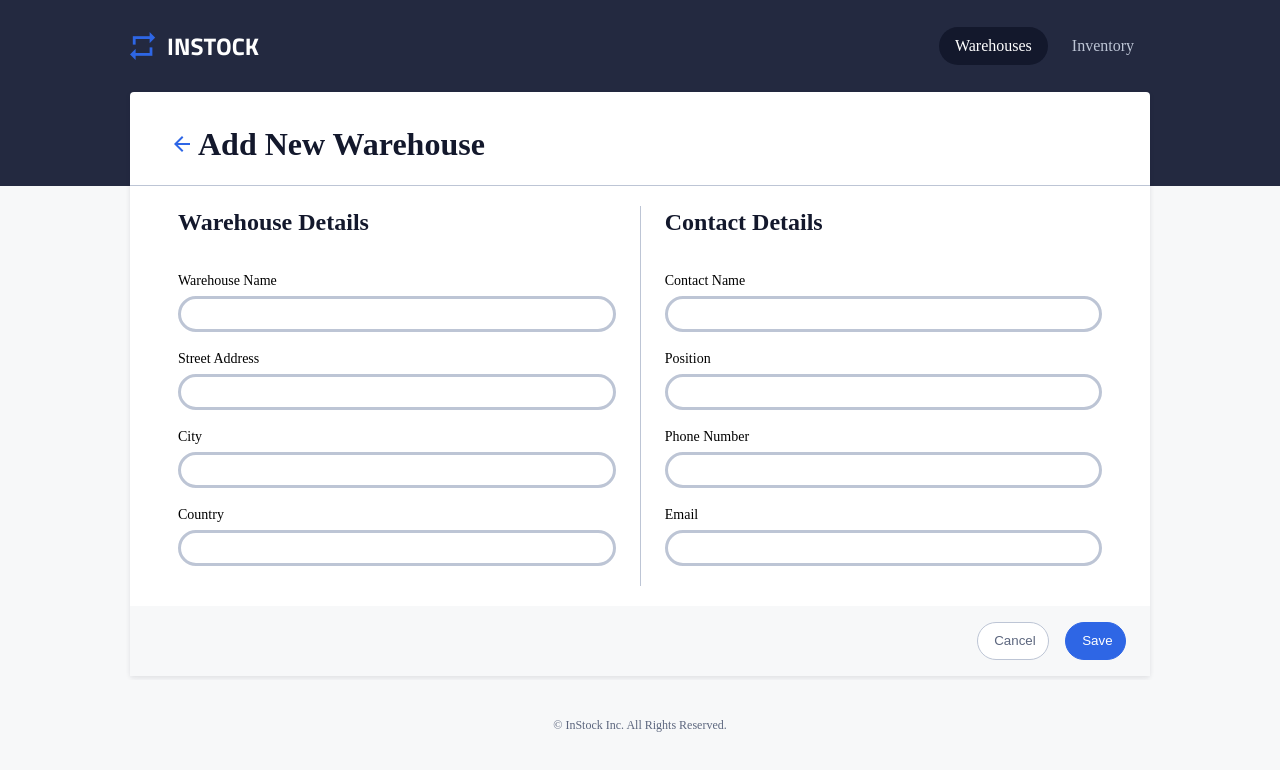
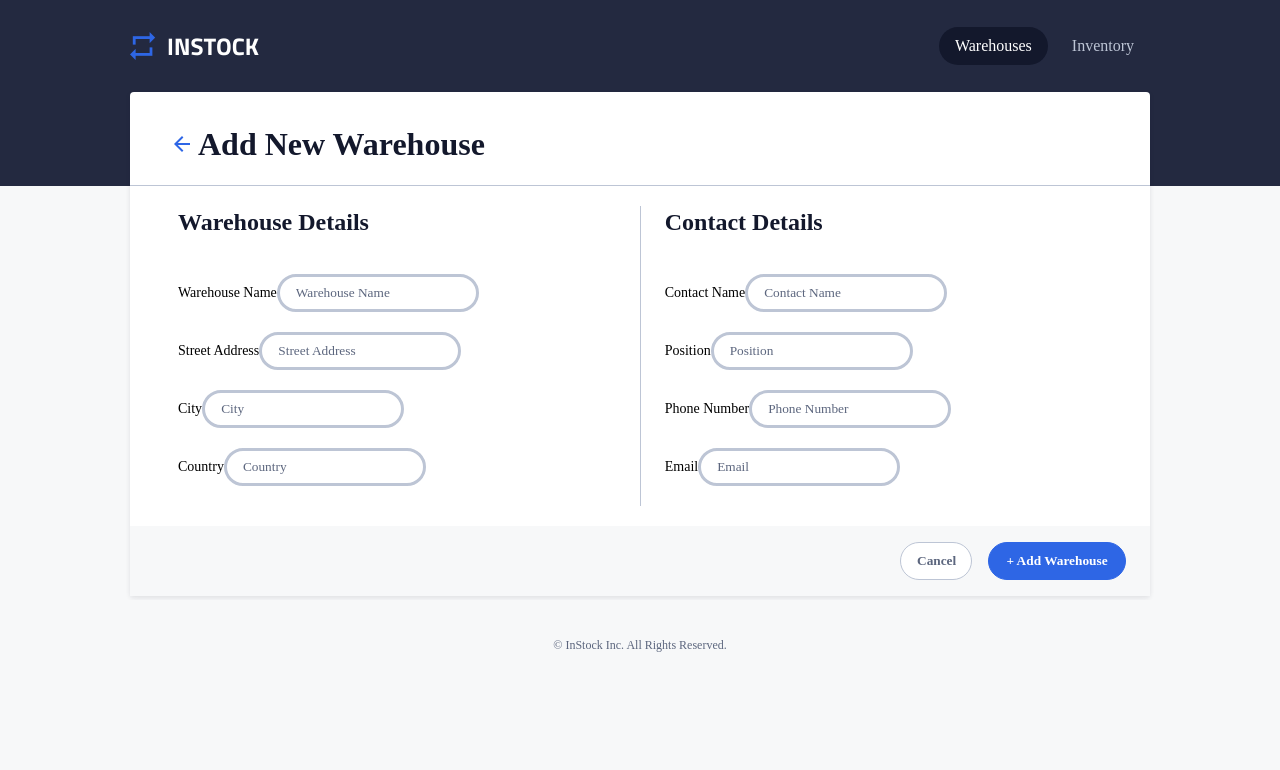
Before and after one commit to sunshineagoo17/group-four-instock, a React (Create React App) app: page /warehouse/add-warehouse in a window 1280 px wide. Shown: the top 770 px of the page. Built offline with nearby package versions, Linux system fonts and the light colour scheme; a web font is replaced by a local one.

Commit message:
Added placeholders to input boxes

```diff
--- a/src/components/AddWarehouse/AddWarehouse.jsx
+++ b/src/components/AddWarehouse/AddWarehouse.jsx
@@ -16,7 +16,7 @@ const AddWarehouse = ({ baseURL }) => {
     contact_name: '',
     contact_position: '',
     contact_phone: '',
-    contact_email: ''
+    contact_email: '',
   });
 
   const [emailError, setEmailError] = useState('');
@@ -25,7 +25,8 @@ const AddWarehouse = ({ baseURL }) => {
   const [submit, setSubmit] = useState('');
 
   // Regex functions for validation
-  const phoneRegex = /^\+?(\d{1,4})?[\s-]?(\(?\d{3}\)?)[\s-]?(\d{3})[\s-]?(\d{4})$/;
+  const phoneRegex =
+    /^\+?(\d{1,4})?[\s-]?(\(?\d{3}\)?)[\s-]?(\d{3})[\s-]?(\d{4})$/;
   const emailRegex = /^[\w-]+@([\w-]+\.)+[\w-]{2,4}$/;
 
   // Function to reset only the invalid phone number field
@@ -164,6 +165,7 @@ const AddWarehouse = ({ baseURL }) => {
                   className='editForm__input'
                   name='warehouse_name'
                   type='text'
+                  placeholder='Warehouse Name'
                   value={formData.warehouse_name}
                   onChange={handleInputChange}
                 />
@@ -178,6 +180,7 @@ const AddWarehouse = ({ baseURL }) => {
                   className='editForm__input'
                   name='address'
                   type='text'
+                  placeholder='Street Address'
                   value={formData.address}
                   onChange={handleInputChange}
                 />
@@ -192,6 +195,7 @@ const AddWarehouse = ({ baseURL }) => {
                   className='editForm__input'
                   name='city'
                   type='text'
+                  placeholder='City'
                   value={formData.city}
                   onChange={handleInputChange}
                 />
@@ -206,6 +210,7 @@ const AddWarehouse = ({ baseURL }) => {
                   className='editForm__input'
                   name='country'
                   type='text'
+                  placeholder='Country'
                   value={formData.country}
                   onChange={handleInputChange}
                 />
@@ -225,6 +230,7 @@ const AddWarehouse = ({ baseURL }) => {
                   className='editForm__input'
                   name='contact_name'
                   type='text'
+                  placeholder='Contact Name'
                   value={formData.contact_name}
                   onChange={handleInputChange}
                 />
@@ -239,6 +245,7 @@ const AddWarehouse = ({ baseURL }) => {
                   className='editForm__input'
                   name='contact_position'
                   type='text'
+                  placeholder='Position'
                   value={formData.contact_position}
                   onChange={handleInputChange}
                 />
@@ -255,6 +262,7 @@ const AddWarehouse = ({ baseURL }) => {
                   }`}
                   name='contact_phone'
                   type='tel'
+                  placeholder='Phone Number'
                   value={formData.contact_phone}
                   onChange={handleInputChange}
                 />
@@ -271,6 +279,7 @@ const AddWarehouse = ({ baseURL }) => {
                   }`}
                   name='contact_email'
                   type='email'
+                  placeholder='Email'
                   value={formData.contact_email}
                   onChange={handleInputChange}
                 />
@@ -280,14 +289,16 @@ const AddWarehouse = ({ baseURL }) => {
         </div>
       </div>
       <div className='editForm__buttonContainer'>
-        <button className='btn btn--cancel' onClick={() => navigate('/warehouse')}>
+        <button
+          className='btn btn--cancel txt-bold'
+          onClick={() => navigate('/warehouse')}>
           Cancel
         </button>
         <button
-          className='btn btn--save'
+          className='btn btn--save txt-bold'
           type='submit'
           form='addWarehouseForm'>
-          Save
+          + Add Warehouse
         </button>
       </div>
       {submit === 'true' && (
--- a/src/components/AddWarehouse/AddWarehouse.scss
+++ b/src/components/AddWarehouse/AddWarehouse.scss
@@ -88,9 +88,13 @@
     border: solid $sec-cloud;
     margin-top: 4px;
 
-    @mixin for-tablet {
+    @include for-tablet {
       height: $input-height-tablet;
       width: fit-content;
+    }
+
+    &::placeholder {
+      color: $sec-slate;
     }
   }
 
@@ -115,6 +119,7 @@
   &--cancel {
     background-color: $pri-white;
     border: solid 1px $sec-cloud;
+    font-family: $defaultFont;
     color: $sec-slate;
     width: 50%;
     margin-right: 16px;
@@ -127,13 +132,14 @@
 
   &--save {
     color: $pri-white;
+    font-family: $defaultFont;
     border: solid 1px $pri-indigo;
     background-color: $pri-indigo;
     width: 50%;
     cursor: pointer;
 
     @include for-tablet {
-      width: 3.8rem;
+      width: toRem(138);
     }
   }
 
--- a/src/components/EditWarehouse/EditWarehouse.jsx
+++ b/src/components/EditWarehouse/EditWarehouse.jsx
@@ -307,11 +307,11 @@ const EditWarehouse = ({ baseURL }) => {
         </div>
       </div>
       <div className='editForm__buttonContainer'>
-        <button className='btn btn--cancel' onClick={formCancellation}>
+        <button className='btn txt-bold btn--cancel' onClick={formCancellation}>
           Cancel
         </button>
         <button
-          className='btn btn--save'
+          className='btn txt-bold btn--save'
           type='submit'
           form='editWarehouseInfo'>
           Save
```
